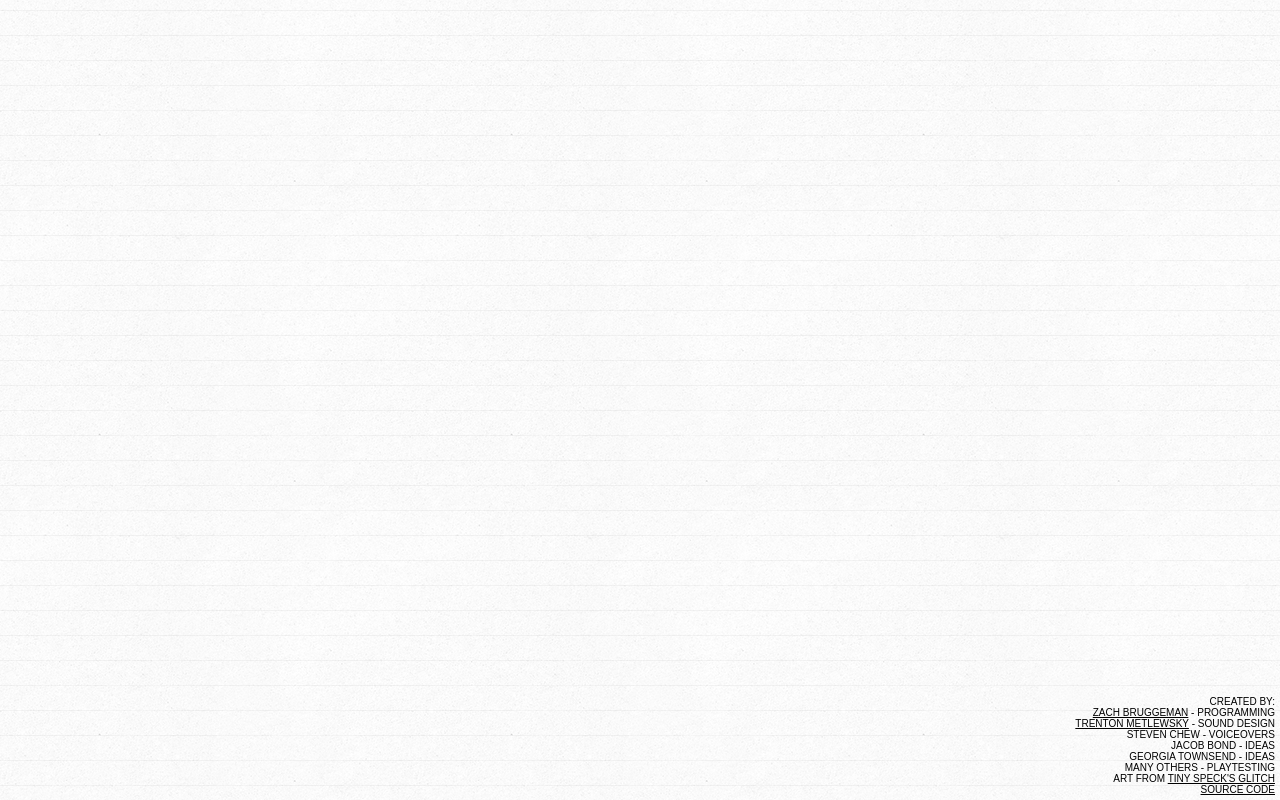
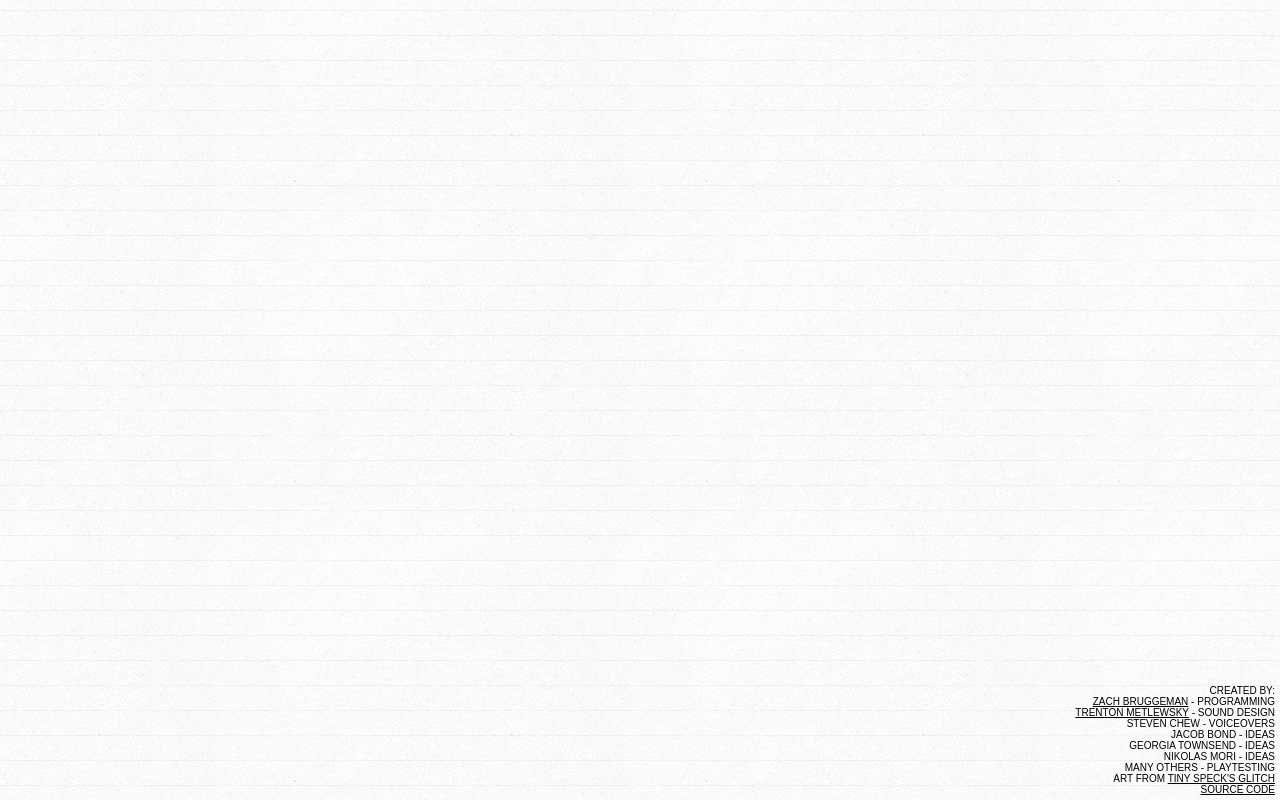
Before and after one commit to remixz/glidey-cat, a plain HTML site: page index.html in a window 1280 px wide. Drawn offline with Linux system fonts and the light colour scheme.

Commit message:
Add Nik to credits

```diff
--- a/index.html
+++ b/index.html
@@ -79,6 +79,7 @@
         <li>Steven Chew - Voiceovers</li>
         <li>Jacob Bond - Ideas</li>
         <li>Georgia Townsend - Ideas</li>
+        <li>Nikolas Mori - Ideas</li>
         <li>Many others - Playtesting</li>
         <li>Art from <a href="http://www.glitchthegame.com/" target="_blank">Tiny Speck's Glitch</a></li>
         <li><a href="https://github.com/remixz/glidey-cat" target="_blank">Source Code</a></li>
```
